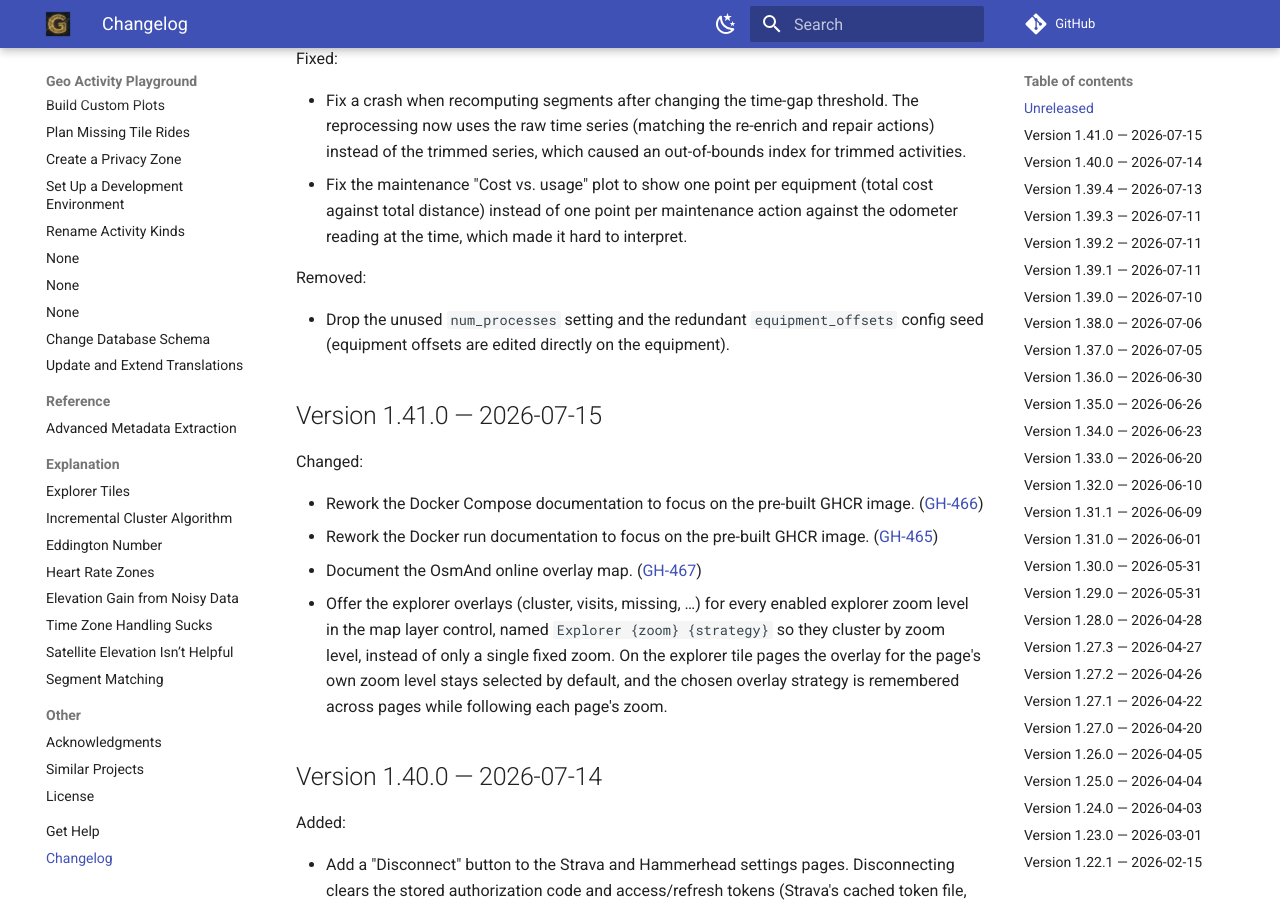
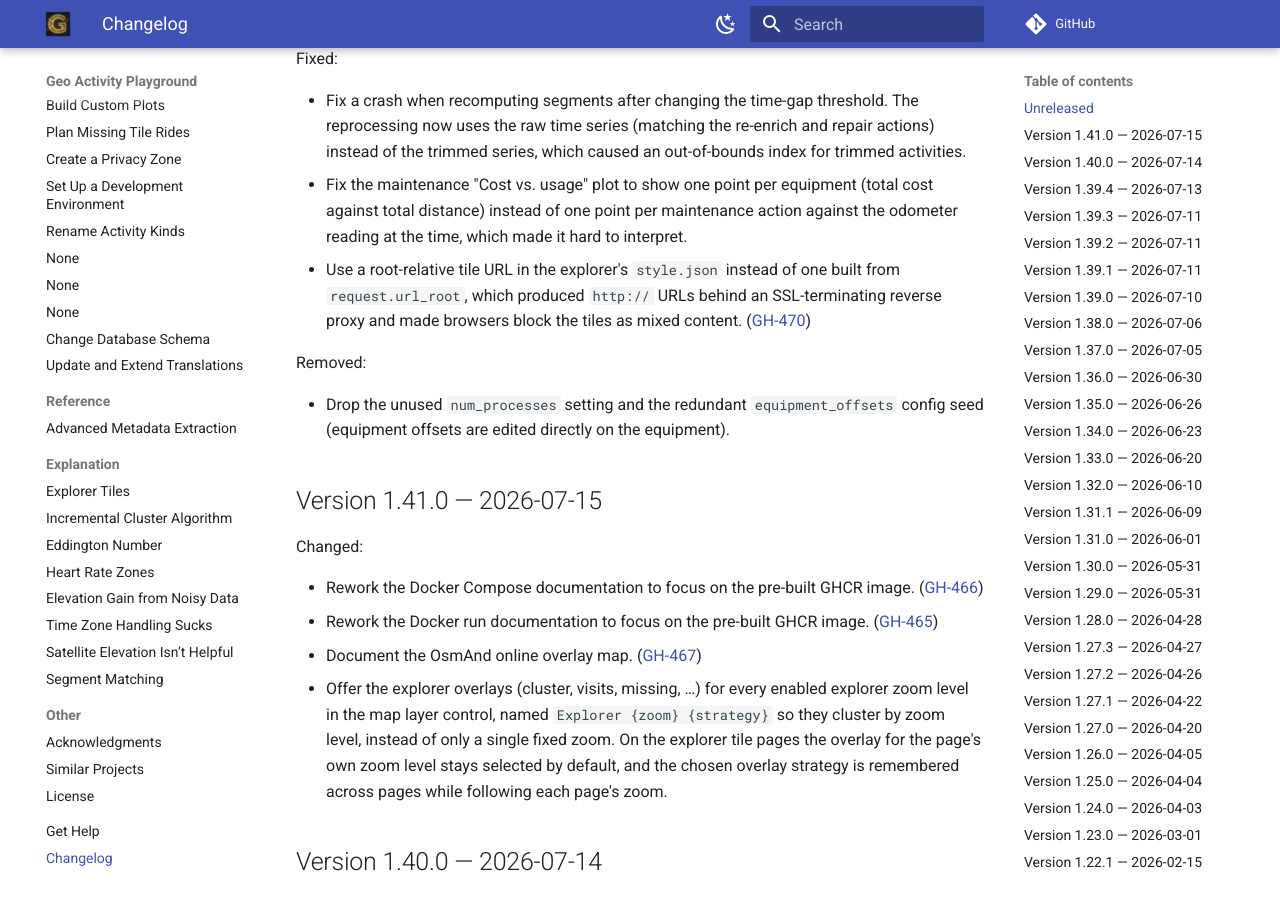
Before and after one commit to martin-ueding/geo-activity-playground, an MkDocs documentation site: the page built from docs/changelog.md, in a window 1280 px wide and 900 px high, scrolled down 1026 px. Built offline with MkDocs 1.6.1 and Material for MkDocs 9.7.7, drawn with Linux system fonts in a browser that asks for light colours; comment, search, counter and statistics services are not loaded.

Commit message:
docs: mention explorer style.json tile URL fix in changelog

```diff
--- a/docs/changelog.md
+++ b/docs/changelog.md
@@ -38,6 +38,7 @@ Fixed:
 
 - Fix a crash when recomputing segments after changing the time-gap threshold. The reprocessing now uses the raw time series (matching the re-enrich and repair actions) instead of the trimmed series, which caused an out-of-bounds index for trimmed activities.
 - Fix the maintenance "Cost vs. usage" plot to show one point per equipment (total cost against total distance) instead of one point per maintenance action against the odometer reading at the time, which made it hard to interpret.
+- Use a root-relative tile URL in the explorer's `style.json` instead of one built from `request.url_root`, which produced `http://` URLs behind an SSL-terminating reverse proxy and made browsers block the tiles as mixed content. ([GH-470](https://github.com/martin-ueding/geo-activity-playground/issues/470))
 
 Removed:
 
```
